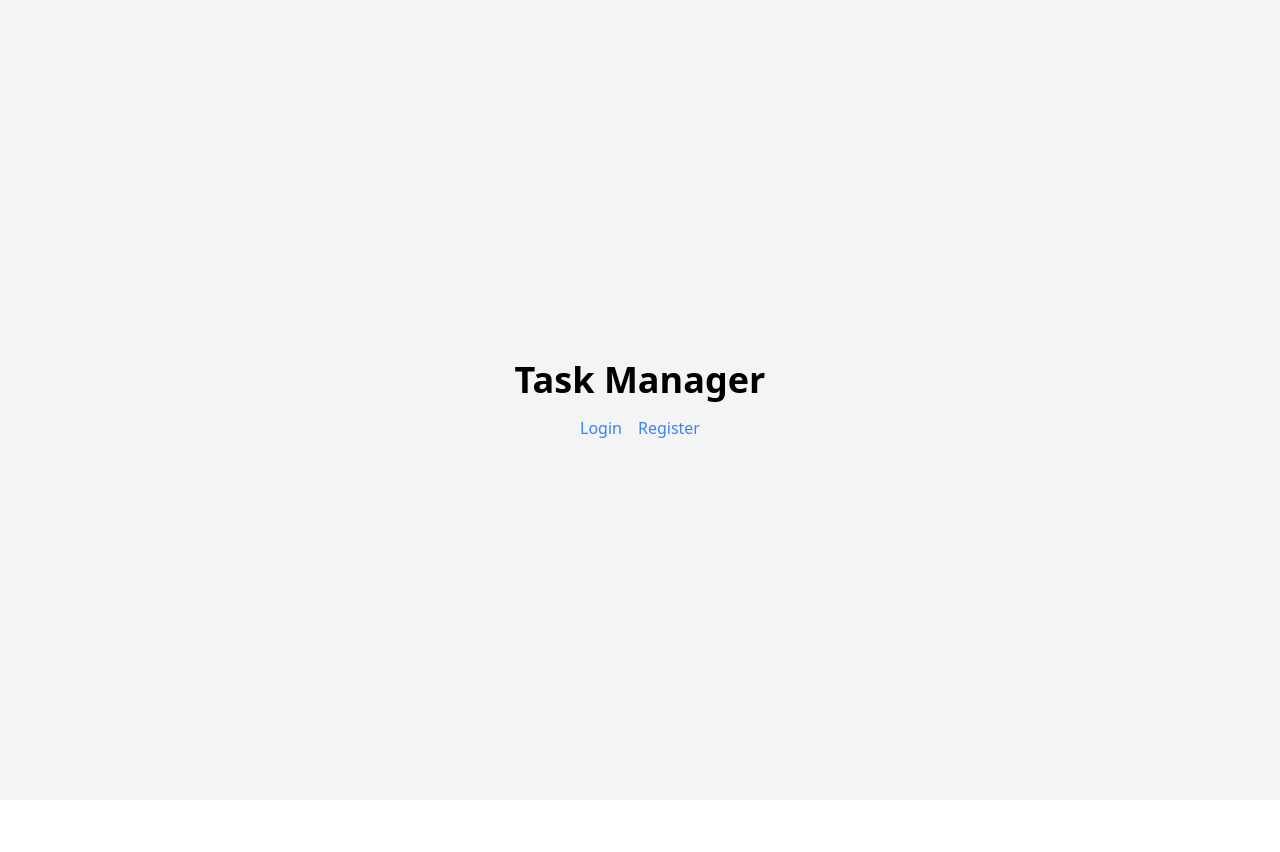
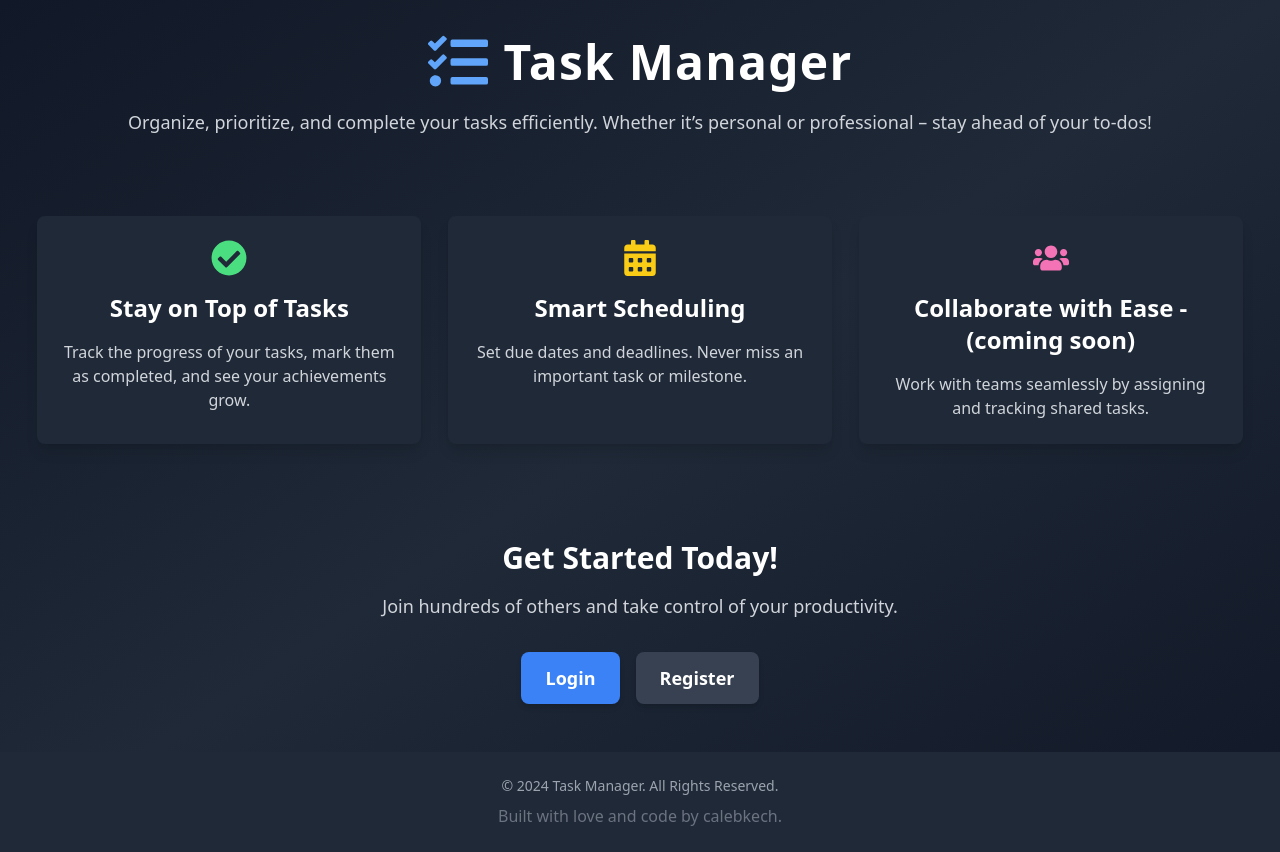
Before and after one commit to Calebkech/Task_Manager, a React (Vite) app in the folder auth-frontend/: page / in a window 1280 px wide. Before the commit the page ends 800 px from the top, so only its background shows below. Built offline with nearby package versions, Linux system fonts and the light colour scheme.

Commit message:
Added search bar and refined the landing page

```diff
--- a/auth-frontend/package.json
+++ b/auth-frontend/package.json
@@ -17,6 +17,7 @@
     "react": "^18.3.1",
     "react-chartjs-2": "^5.2.0",
     "react-dom": "^18.3.1",
+    "react-icons": "^5.3.0",
     "react-router-dom": "^6.27.0"
   },
   "devDependencies": {
--- a/auth-frontend/src/components/LandingPage.jsx
+++ b/auth-frontend/src/components/LandingPage.jsx
@@ -1,20 +1,81 @@
-import React from 'react';
-import { Link } from 'react-router-dom';
+import React from "react";
+import { Link } from "react-router-dom";
+import { FaTasks, FaCheckCircle, FaCalendarAlt, FaUsers } from "react-icons/fa";
 
 const LandingPage = () => {
   return (
-    <div className="flex flex-col items-center justify-center min-h-screen bg-gray-100">
-      <h1 className="text-4xl font-bold mb-4">Task Manager</h1>
-      <div className="space-x-4">
-        <Link to="/login" className="text-blue-500 hover:underline">
-          Login
-        </Link>
-        <Link to="/register" className="text-blue-500 hover:underline">
-          Register
-        </Link>
+    <div className="flex flex-col min-h-screen bg-gradient-to-br from-gray-900 via-gray-800 to-gray-900 text-white">
+      {/* Header Section */}
+      <header className="py-8 px-6 text-center">
+        <div className="flex items-center justify-center space-x-4">
+          <FaTasks className="text-6xl text-blue-400" />
+          <h1 className="text-5xl font-extrabold tracking-wide">Task Manager</h1>
+        </div>
+        <p className="mt-4 text-lg text-gray-300">
+          Organize, prioritize, and complete your tasks efficiently. Whether it’s personal or professional – stay ahead of your to-dos!
+        </p>
+      </header>
+
+      {/* Features Section */}
+      <section className="flex flex-col md:flex-row justify-around py-12 px-6 space-y-8 md:space-y-0">
+        <FeatureCard
+          icon={<FaCheckCircle className="text-green-400 text-4xl" />}
+          title="Stay on Top of Tasks"
+          description="Track the progress of your tasks, mark them as completed, and see your achievements grow."
+        />
+        <FeatureCard
+          icon={<FaCalendarAlt className="text-yellow-400 text-4xl" />}
+          title="Smart Scheduling"
+          description="Set due dates and deadlines. Never miss an important task or milestone."
+        />
+        <FeatureCard
+          icon={<FaUsers className="text-pink-400 text-4xl" />}
+          title="Collaborate with Ease - (coming soon)"
+          description="Work with teams seamlessly by assigning and tracking shared tasks."
+        />
+      </section>
+
+      {/* Call-to-Action Section */}
+      <div className="text-center py-12 px-6">
+        <h2 className="text-3xl font-bold mb-4">Get Started Today!</h2>
+        <p className="text-lg text-gray-300 mb-8">
+          Join hundreds of others and take control of your productivity.
+        </p>
+        <div className="flex flex-col md:flex-row space-y-4 md:space-y-0 md:space-x-4 justify-center">
+          <Link
+            to="/login"
+            className="w-full md:w-auto px-6 py-3 bg-blue-500 hover:bg-blue-600 text-white text-lg font-semibold rounded-lg shadow-md transition duration-300"
+          >
+            Login
+          </Link>
+          <Link
+            to="/register"
+            className="w-full md:w-auto px-6 py-3 bg-gray-700 hover:bg-gray-800 text-white text-lg font-semibold rounded-lg shadow-md transition duration-300"
+          >
+            Register
+          </Link>
+        </div>
       </div>
+
+      {/* Footer Section */}
+      <footer className="bg-gray-800 py-6 text-center">
+        <p className="text-gray-400 text-sm">
+          &copy; {new Date().getFullYear()} Task Manager. All Rights Reserved.
+        </p>
+        <p className="text-gray-500 mt-2">
+          Built with love and code by calebkech.
+        </p>
+      </footer>
     </div>
   );
 };
 
+const FeatureCard = ({ icon, title, description }) => (
+  <div className="bg-gray-800 p-6 rounded-lg shadow-lg max-w-sm text-center space-y-4">
+    <div className="flex justify-center">{icon}</div>
+    <h3 className="text-2xl font-semibold">{title}</h3>
+    <p className="text-gray-300">{description}</p>
+  </div>
+);
+
 export default LandingPage;
--- a/auth-frontend/src/components/layout/Navbar.jsx
+++ b/auth-frontend/src/components/layout/Navbar.jsx
@@ -17,7 +17,7 @@ const Navbar = () => {
           to="/dashboard"
           className="text-white text-2xl font-extrabold hover:text-gray-300 transition"
         >
-          Dashboard
+          Task-Manager
         </Link>
 
         <div className="space-x-6 flex items-center">
--- a/auth-frontend/src/components/tasks/TaskManager.jsx
+++ b/auth-frontend/src/components/tasks/TaskManager.jsx
@@ -1,5 +1,5 @@
-// src/components/tasks/TaskManager.jsx
 import React, { useEffect, useState } from 'react';
+import { FaPlus, FaEdit, FaTrash, FaTasks, FaSearch, FaClipboardCheck } from 'react-icons/fa';
 import TaskModal from './TaskModal';
 import SubtaskModal from '../subtasks/SubtaskModal';
 import SubtaskList from '../subtasks/SubtaskList';
@@ -24,8 +24,8 @@ const TaskManager = () => {
   const [activeTaskId, setActiveTaskId] = useState(null);
   const [taskModalKey, setTaskModalKey] = useState(0);
   const [subtaskModalKey, setSubtaskModalKey] = useState(0);
+  const [searchQuery, setSearchQuery] = useState('');
 
-  // Fetch tasks when the component mounts
   useEffect(() => {
     fetchTasks();
   }, []);
@@ -49,25 +49,9 @@ const TaskManager = () => {
     }
   };
 
-  const calculateTimeRemaining = (dueDate) => {
-    if (!dueDate) return 'No due date';
-
-    const now = new Date();
-    const due = new Date(dueDate);
-    const diffMs = due - now;
-
-    if (diffMs <= 0) return 'Overdue';
-
-    const minutes = Math.floor(diffMs / (1000 * 60));
-    const hours = Math.floor(diffMs / (1000 * 60 * 60));
-    const days = Math.floor(diffMs / (1000 * 60 * 60 * 24));
-    const weeks = Math.floor(days / 7);
-
-    if (minutes < 60) return `${minutes} mins remaining`;
-    if (hours < 24) return `${hours} hrs remaining`;
-    if (days < 7) return `${days} days remaining`;
-    return `${weeks} weeks remaining`;
-  };
+  const filteredTasks = tasks.filter((task) =>
+    task.title.toLowerCase().includes(searchQuery.toLowerCase())
+  );
 
   const handleTaskSubmit = async (taskData) => {
     try {
@@ -100,20 +84,16 @@ const TaskManager = () => {
   const handleToggleTaskComplete = async (task) => {
     try {
       const updatedTask = {
-        title: task.title,
-        description: task.description,
-        priority: task.priority,
-        completed: !task.completed, // Toggle the completed status
-        due_date: task.due_date ? task.due_date.split('T')[0] : null, // Ensure correct date format
+        ...task,
+        completed: !task.completed,
+        due_date: task.due_date ? task.due_date.split('T')[0] : null,
       };
-
       await updateTask(task.id, updatedTask);
-      fetchTasks(); // Refresh tasks after the update
+      fetchTasks();
     } catch (error) {
       console.error('Error updating task:', error);
     }
   };
-
 
   const handleToggleSubtaskComplete = async (subtask) => {
     try {
@@ -169,15 +149,28 @@ const TaskManager = () => {
 
   return (
     <div className="container mx-auto p-8 bg-white min-h-screen">
-      <button
-        onClick={openNewTaskModal}
-        className="bg-black text-white px-6 py-3 rounded-lg hover:bg-gray-800 transition mb-4"
-      >
-        Add Task
-      </button>
+      <div className="flex items-center space-x-4 mb-6">
+        <FaSearch className="text-gray-500" />
+        <input
+          type="text"
+          placeholder="Search tasks..."
+          value={searchQuery}
+          onChange={(e) => setSearchQuery(e.target.value)}
+          className="w-full p-2 border rounded-md"
+        />
+      </div>
 
-      <ul className="mt-6 space-y-4">
-        {tasks.map((task) => (
+      <div className="flex justify-end mb-4">
+        <button
+          onClick={openNewTaskModal}
+          className="bg-black text-white px-4 py-2 rounded-lg hover:bg-gray-800 transition"
+        >
+          <FaPlus className="inline-block mr-2" /> Add Task
+        </button>
+      </div>
+
+      <ul className="space-y-4">
+        {filteredTasks.map((task) => (
           <li key={task.id} className="bg-gray-50 p-6 rounded-lg shadow-sm">
             <div className="flex justify-between items-center">
               <div className="flex items-center space-x-4">
@@ -185,7 +178,9 @@ const TaskManager = () => {
                   type="checkbox"
                   checked={task.completed}
                   onChange={() => handleToggleTaskComplete(task)}
-                  className="h-5 w-5 accent-gray-800"
+                  className={`h-5 w-5 ${
+                    task.completed ? 'text-green-500' : 'text-yellow-500'
+                  }`}
                 />
                 <span
                   className={`${
@@ -196,30 +191,30 @@ const TaskManager = () => {
                 </span>
               </div>
 
-              <div className="flex items-center space-x-6">
+              <div className="flex items-center space-x-4">
                 <span className="text-sm text-gray-500">
-                  {calculateTimeRemaining(task.due_date)}
+                  {task.due_date || 'No due date'}
                 </span>
                 <button
                   onClick={() => {
                     setSelectedTask(task);
                     setIsTaskModalOpen(true);
                   }}
-                  className="bg-gray-800 text-white px-4 py-2 rounded-lg hover:bg-gray-700 transition"
+                  className="text-blue-500 hover:text-blue-600"
                 >
-                  Edit
+                  <FaEdit />
                 </button>
                 <button
                   onClick={() => fetchSubtasks(task.id)}
-                  className="bg-gray-800 text-white px-4 py-2 rounded-lg hover:bg-gray-700 transition"
+                  className="text-green-500 hover:text-green-600"
                 >
-                  Subtasks
+                  <FaTasks />
                 </button>
                 <button
                   onClick={() => handleDeleteTask(task.id)}
-                  className="bg-red-600 text-white px-4 py-2 rounded-lg hover:bg-red-500 transition"
+                  className="text-red-500 hover:text-red-600"
                 >
-                  Delete
+                  <FaTrash />
                 </button>
               </div>
             </div>
@@ -228,9 +223,9 @@ const TaskManager = () => {
               <div className="mt-4">
                 <button
                   onClick={openNewSubtaskModal}
-                  className="bg-gray-800 text-white px-4 py-2 rounded-lg hover:bg-gray-700 transition mb-2"
+                  className="bg-black text-white px-4 py-2 rounded-lg hover:bg-gray-800 transition mb-2"
                 >
-                  Add Subtask
+                  <FaPlus className="inline-block mr-2" /> Add Subtask
                 </button>
                 <SubtaskList
                   subtasks={subtasks}
```
Also changed, not shown: 2 other files (tests, documents, lock files or other folders).
